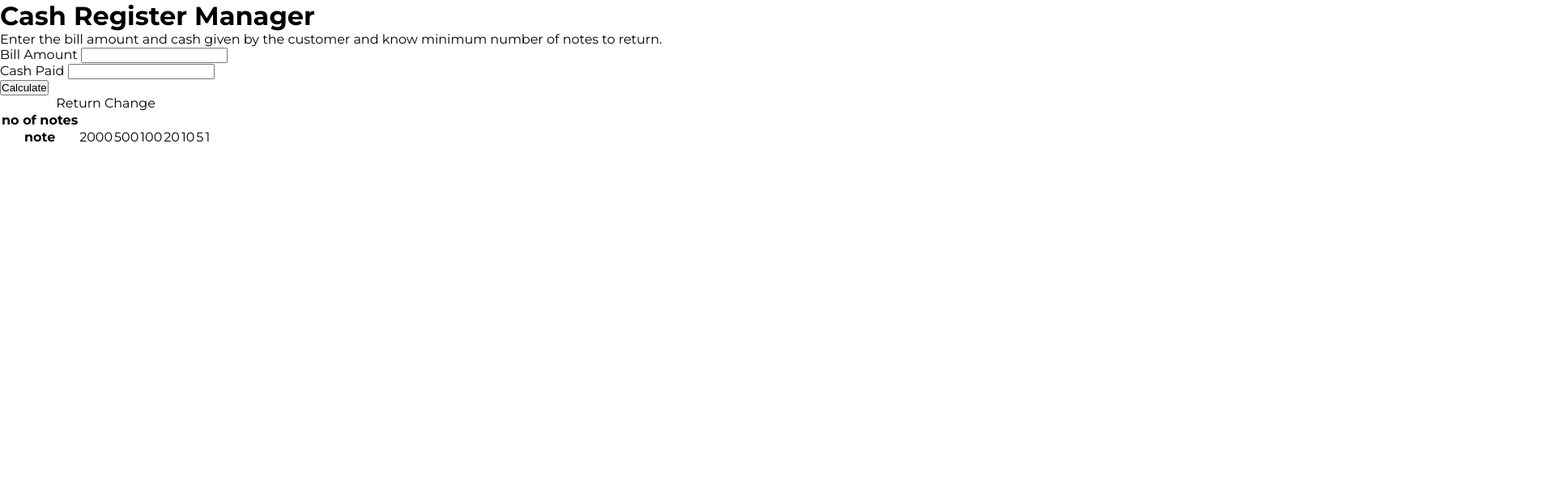
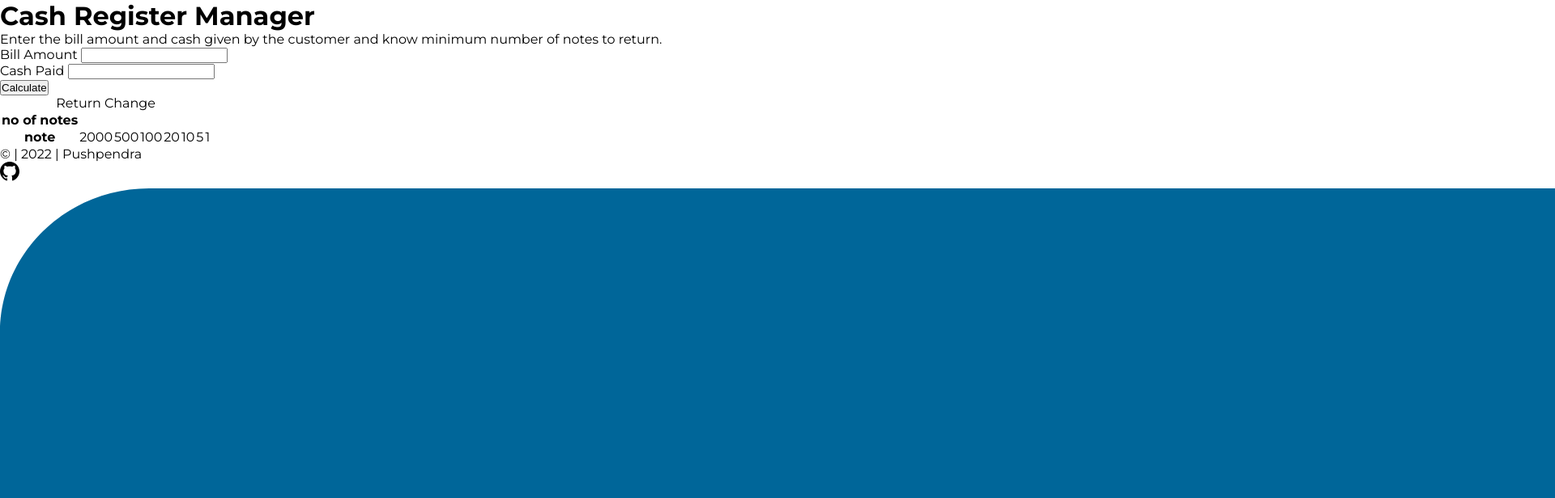
Before and after one commit to pushpendra-sharma/cash-register-manager, a plain HTML site: page index.html in a window 1280 px wide. Shown: the top 616 px of the page at 81% size, 1920 px wide, since content can reach past the window. Drawn offline with Linux system fonts and the light colour scheme.

Commit message:
feat: added footer section

```diff
--- a/index.html
+++ b/index.html
@@ -50,6 +50,21 @@
         </tbody>
       </table>
     </main>
+<footer>
+  <p>© | 2022 | Pushpendra</p>
+  <ul class="footer-list">
+    <li>
+      <a class="links" href="https://github.com/Pushpendra-Sharma" target="_blank">
+        <img src="images/github.svg" alt="github" />
+      </a>
+    </li>
+    <li>
+      <a class="links" href="https://www.linkedin.com/in/ietl-pushpendra-sharma/" target="_blank">
+        <img src="images/linkedin.svg" alt="linkedin" />
+      </a>
+    </li>
+  </ul>
+</footer>
     <script src="index.js" type="text/javascript"></script>
   </body>
 </html>
```
